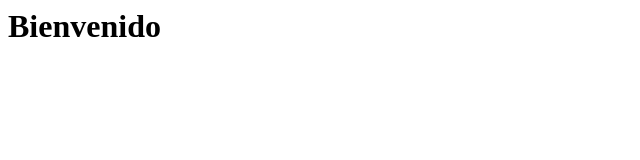
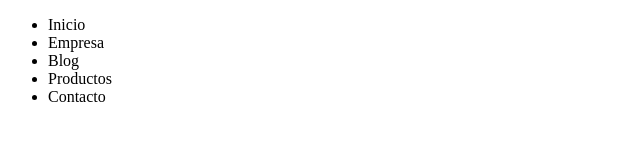
Before and after one commit to karicf/proyecto1, a plain HTML site: page index.html in a window 1280 px wide. Shown: the whole page, without its empty margins (0-640 px from the left). Drawn offline with Linux system fonts and the light colour scheme.

Commit message:
index.html modificado y creado el archivo main.js

```diff
--- a/index.html
+++ b/index.html
@@ -1 +1,19 @@
-<h1>Bienvenido</h1>
+<!DOCTYPE html>
+<html lang="es">
+<head>
+    <meta charset="UTF-8">
+    <meta name="viewport" content="width=device-width, initial-scale=1.0">
+    <title>Document</title>
+</head>
+<body>
+    <div class="navegacion">
+        <ul>
+            <li>Inicio</li>
+            <li>Empresa</li>
+            <li>Blog</li>
+            <li>Productos</li>
+            <li>Contacto</li>
+        </ul>
+    </div>
+</body>
+</html>
--- /dev/null
+++ b/main.js
@@ -0,0 +1 @@
+let numero = 1;
```
